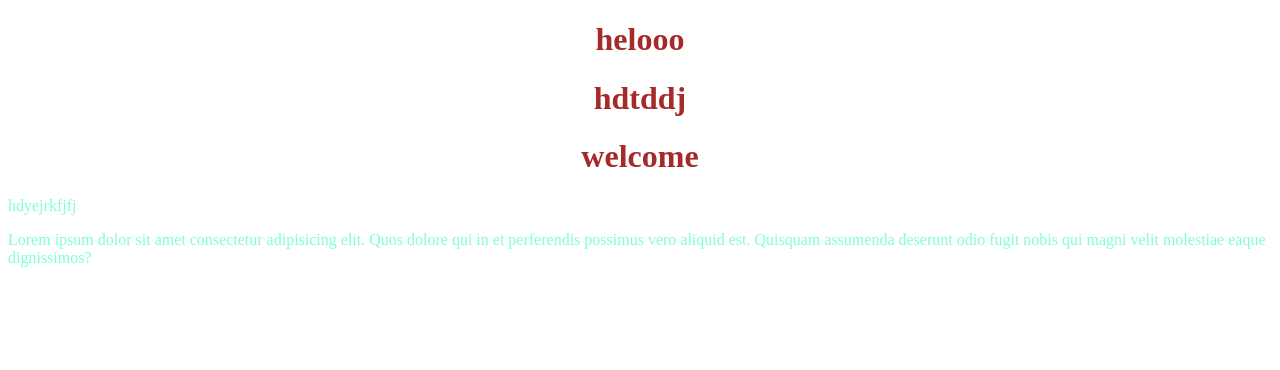
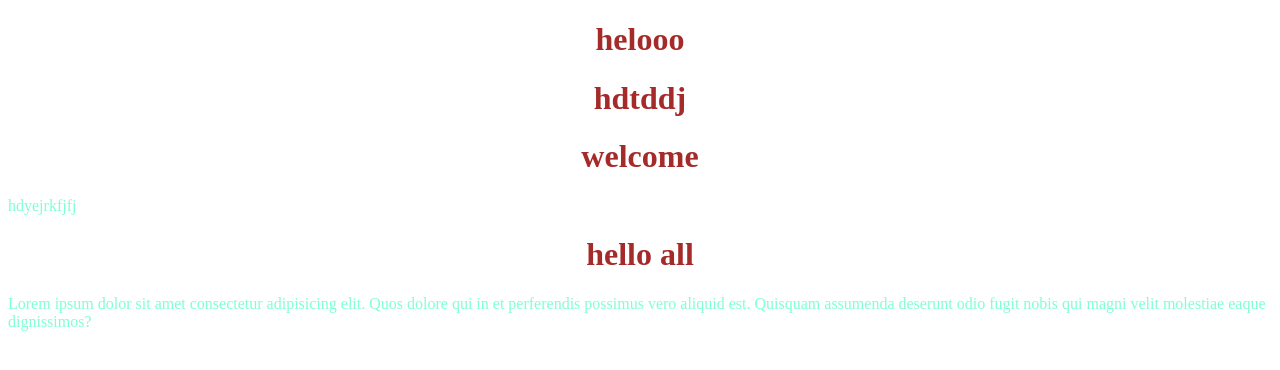
Before and after one commit to sitharafathima200-sys/simple, a plain HTML site: page index.html in a window 1280 px wide. Drawn offline with Linux system fonts and the light colour scheme.

Commit message:
welcom all

```diff
--- a/index.html
+++ b/index.html
@@ -11,6 +11,7 @@
     <h1>hdtddj</h1>
     <h1>welcome</h1>
     <p>hdyejrkfjfj</p>
+    <h1>hello all</h1>
     <p>Lorem ipsum dolor sit amet consectetur adipisicing elit. Quos dolore qui in et perferendis possimus vero aliquid est. Quisquam assumenda deserunt odio fugit nobis qui magni velit molestiae eaque dignissimos?</p>
 </body>
 </html>
```
